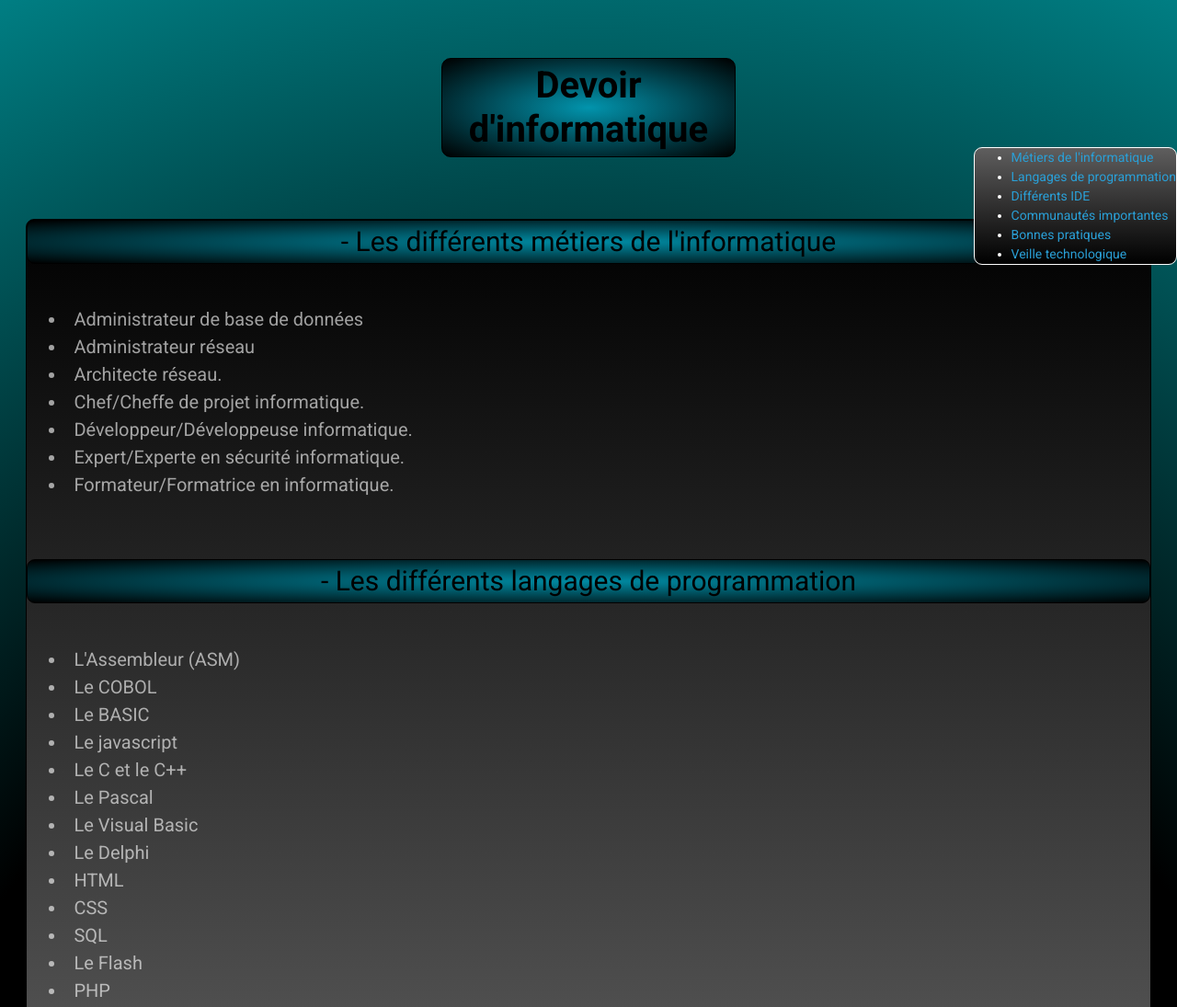
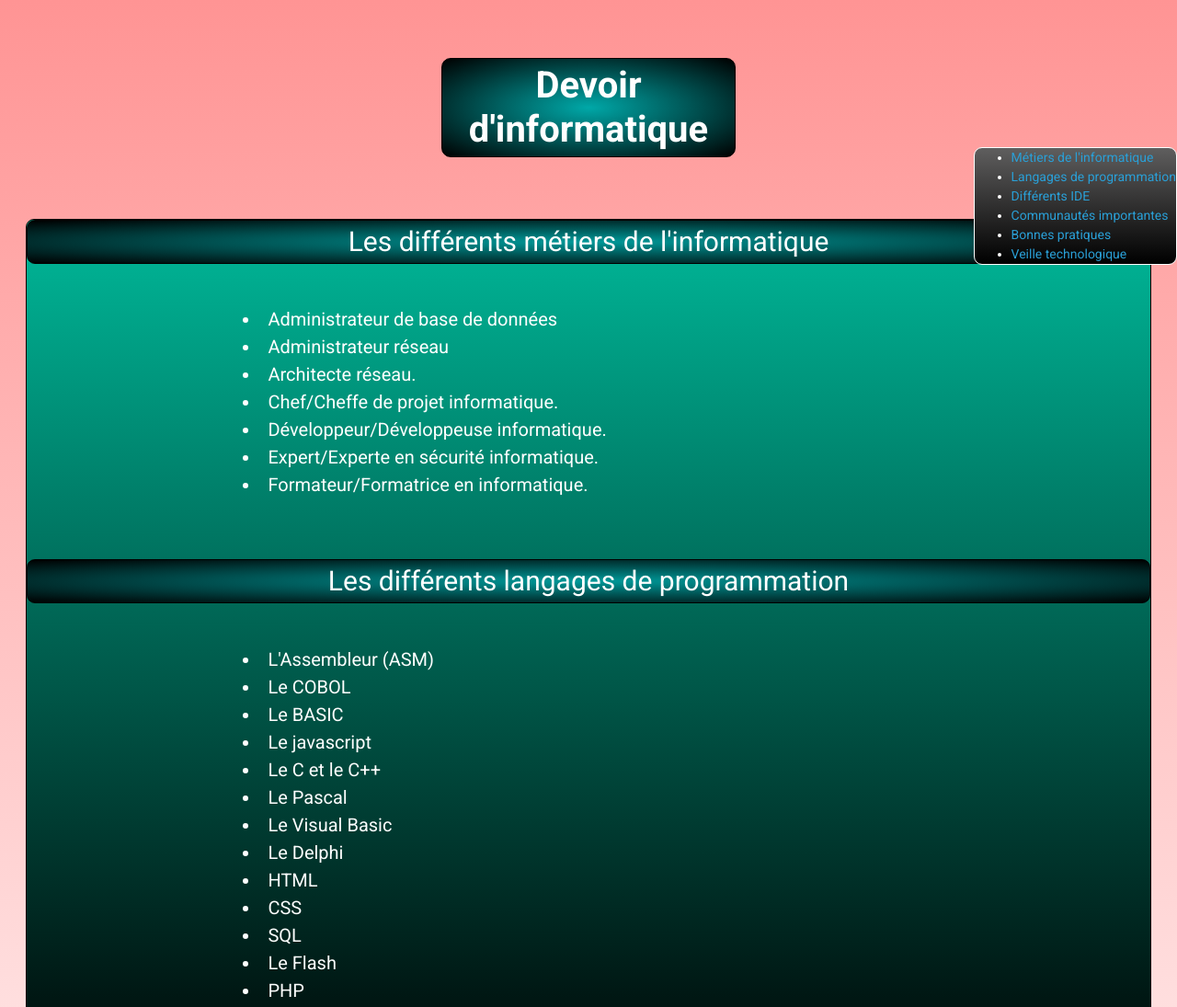
Before and after one commit to NightcoreArena/DECOUVRONS-L-INFORMATIQUE, a plain HTML site: page Index.html in a window 1280 px wide. Shown: the top 1095 px of the page at 92% size. Drawn offline with Linux system fonts and the light colour scheme.

Commit message:
Add files via upload

```diff
--- a/Index.html
+++ b/Index.html
@@ -28,7 +28,7 @@
 
   <section id="métiers">
     <div id="titre">
-      <h3>- Les différents métiers de l'informatique</h3>
+      <h3>Les différents métiers de l'informatique</h3>
     <br/>
     <div id="text">
       <li>Administrateur de base de données</li>
@@ -44,7 +44,7 @@
   <br/>
 <section id= "langages">
   <div id="titre">
-    <h3>- Les différents langages de programmation</h3>
+    <h3>Les différents langages de programmation</h3>
   </div>
 </section>
   <br/>
@@ -69,7 +69,7 @@
 
   <div id="titre">
   <section id= "IDE">
-    <h3>- Les différents IDE, leurs particularités et objectifs</h3>
+    <h3>Les différents IDE, leurs particularités et objectifs</h3>
 </section>
   <br/>
     <div id="text">
@@ -94,7 +94,7 @@
 
   <div id="titre">
   <section id="communautés">
-    <h3>- Les communautés importantes</h3>
+    <h3>Les communautés importantes</h3>
   </section>
   <br/>
   <div id="text">
--- a/style.css
+++ b/style.css
@@ -1,8 +1,8 @@
 div#titre h3 {
     padding:5px;
     font-size: 30px;
-    background-image: radial-gradient(rgb(0, 139, 163),black);
-    color: black;
+    background-image: radial-gradient(rgb(0, 153, 153),rgb(0, 0, 0));
+    color: rgb(255, 255, 255);
     text-align: center;
     width: 100%;
     margin: 0 auto;
@@ -15,8 +15,8 @@ div#titre h3 {
 div#titre h4 {
     padding:5px;
     font-size: 40px;
-    background-image:radial-gradient(rgb(2, 148, 173),black);
-    color: black;
+    background-image:radial-gradient(rgb(0, 168, 168),rgb(0, 0, 0));
+    color: rgb(255, 255, 255);
     border:1px solid #000000;
     -moz-border-radius:9px;
     -khtml-border-radius:9px;
@@ -29,9 +29,13 @@ div#titre h4 {
 
 div#text {
     font-size : 20px;
-    color: rgba(255, 255, 255, 0.616);
+    color: rgb(255, 255, 255);
     padding: 2%;
-
+    text-align: center;
+    margin-left:auto;
+    margin-right:auto;
+    text-align:left;
+    width : 800px;
 }
 
 #menu {
@@ -52,7 +56,7 @@ div#text {
     width: 90em;
     max-width: calc(100% - 4em);
     margin: 0 auto;
-    background-image: linear-gradient(black,rgb(122, 122, 122),black);
+    background-image: linear-gradient(rgb(0, 184, 153),rgb(0, 0, 0),rgb(2, 184, 153),rgb(0, 0, 0));
     border-radius: 8px;
     margin-top: -3%;
     border:1px solid #000000;
```
Also changed, not shown: bootstrap.css.
